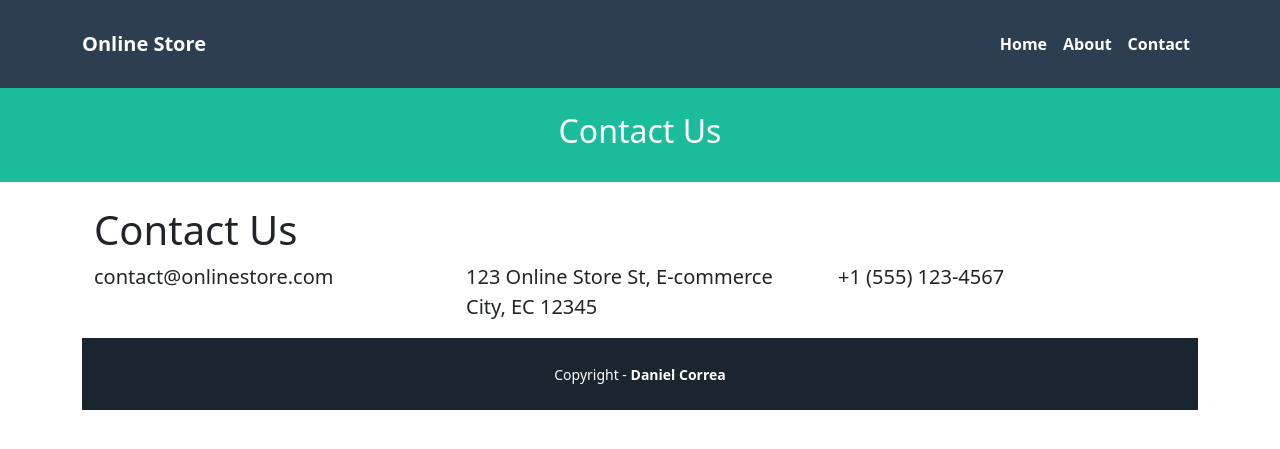
After one commit to JFelipeM2/DjangoTutorials, a Django app: page /contact/ in a window 1280 px wide. The commit adds this page. Shown: the top 449 px of the page. Run offline with Django 5.2, Linux system fonts and the light colour scheme.

Commit message:
Add About and Contact pages with corresponding views and templates

```diff
--- a/djangocourse/helloworld/pages/templates/pages/base.html
+++ b/djangocourse/helloworld/pages/templates/pages/base.html
@@ -10,25 +10,27 @@ crossorigin="anonymous" />
 <title>{% block title %}'Online Store'{% endblock %}</title>
 </head>
 <body>
-<!-- header -->
+ <!-- header -->
+
 <nav class="navbar navbar-expand-lg navbar-dark bg-secondary py-4">
 <div class="container">
-<a class="navbar-brand" href="#">Online Store</a>
+<a class="navbar-brand" href="{% url 'home' %}">Online Store</a>
 <button class="navbar-toggler" type="button" data-bs-toggle="collapse" data-bs-target="#navbarNavAltMarkup"
 aria-controls="navbarNavAltMarkup" aria-expanded="false" aria-label="Toggle navigation">
 <span class="navbar-toggler-icon"></span>
 </button>
 <div class="collapse navbar-collapse" id="navbarNavAltMarkup">
 <div class="navbar-nav ms-auto">
-<a class="nav-link active" href="#">Home</a>
-<a class="nav-link active" href="#">About</a>
+<a class="nav-link active" href="{% url 'home' %}">Home</a>
+<a class="nav-link active" href="{% url 'about' %}">About</a>
+<a class="nav-link active" href="{% url 'contact' %}">Contact</a>
 </div>
 </div>
 </div>
 </nav>
 <header class="masthead bg-primary text-white text-center py-4">
 <div class="container d-flex align-items-center flex-column">
-<h2>{% block header_title %}'A Laravel EAFIT App'{% endblock %}</h2>
+<h2>{% block header_title %}'A Django EAFIT App'{% endblock %}</h2>
 </div>
 </header>
 <!-- header -->
--- /dev/null
+++ b/djangocourse/helloworld/pages/templates/pages/contact.html
@@ -0,0 +1,20 @@
+{% extends 'pages/base.html' %}
+{% block title %}{{ title }}{% endblock %}
+
+{% block header_title %}Contact Us{% endblock %}
+
+{% block content %}
+<div class="container">
+    <h1>Contact Us</h1>
+    <div class="row">
+        <div class="col-lg-4 ms-auto">
+            <p class="lead">{{ email }}</p>
+        </div>
+        <div class="col-lg-4 me-auto">
+            <p class="lead">{{ address }}</p>
+        </div>
+        <div class="col-lg-4 ms-auto">
+            <p class="lead">{{ phone }}</p>
+    </div>
+</div>
+{% endblock %}
--- a/djangocourse/helloworld/pages/urls.py
+++ b/djangocourse/helloworld/pages/urls.py
@@ -1,7 +1,10 @@
 from django.urls import path
-from .views import HomePageView
+from .views import HomePageView, AboutPageView, ContactPageView
 
 
 urlpatterns = [
-    path('', HomePageView.as_view(), name='home')
+    path('', HomePageView.as_view(), name='home'),
+    path('about/', AboutPageView.as_view(), name='about'),
+    path('contact/', ContactPageView.as_view(), name='contact'),
+
 ]
--- a/djangocourse/helloworld/pages/views.py
+++ b/djangocourse/helloworld/pages/views.py
@@ -4,3 +4,29 @@ from django.views.generic import TemplateView
 # Create your views here.
 class HomePageView(TemplateView):
     template_name = "pages/home.html"
+
+class AboutPageView(TemplateView):
+    template_name = 'pages/about.html'
+
+    def get_context_data(self, **kwargs):
+        context = super().get_context_data(**kwargs)
+        context.update({
+            "title": "About us - Online Store",
+            "subtitle": "About us",
+            "description": "This is an about page ...",
+            "author": "Developed by: Juan Felipe Martinez",
+        })
+        return context
+
+class ContactPageView(TemplateView):
+    template_name = 'pages/contact.html'
+
+    def get_context_data(self, **kwargs):
+        context = super().get_context_data(**kwargs)
+        context.update({
+            "title": "Contact us - Online Store",
+            "email": "contact@onlinestore.com",
+            "address": "123 Online Store St, E-commerce City, EC 12345",
+            "phone": "+1 (555) 123-4567",
+        })
+        return context
```
Also changed, not shown: djangocourse/helloworld/pages/templates/pages/about.html (added, +18 -0 lines).
